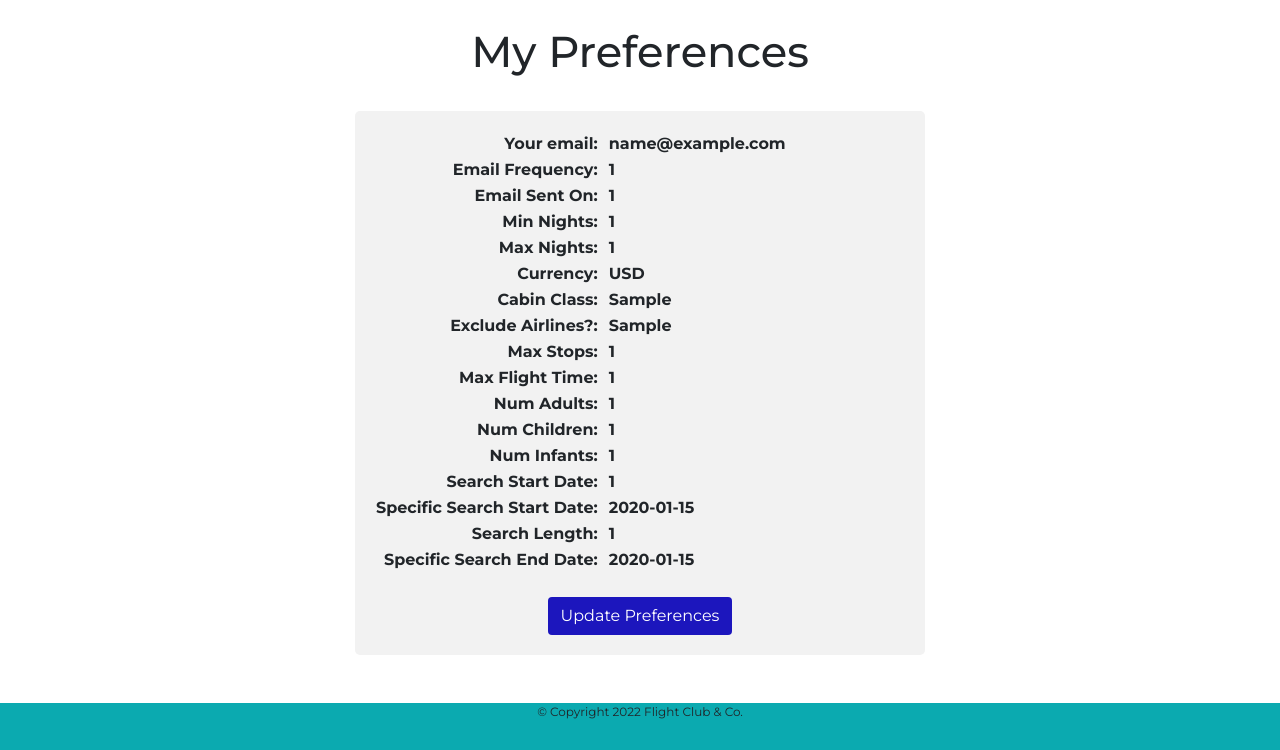
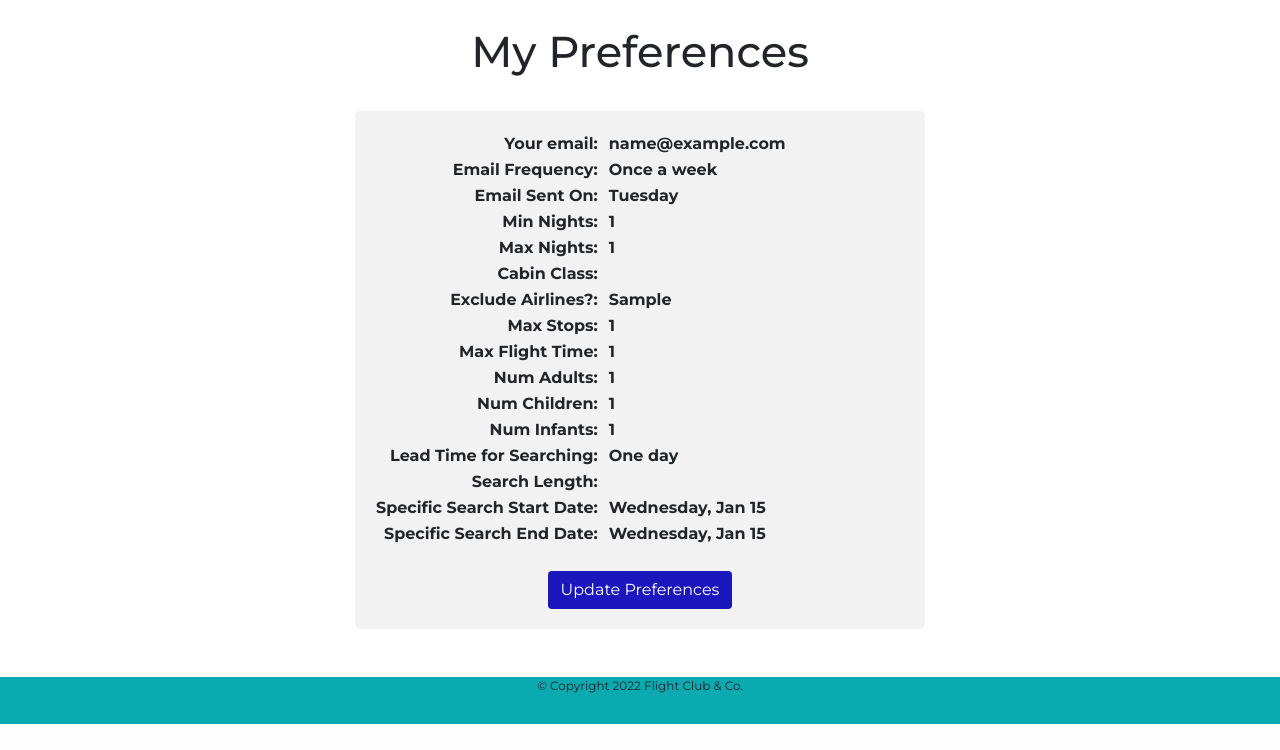
Before and after one commit to gregh13/Flight-Club, a Flask app: page /my_preferences in a window 1280 px wide. Shown: the part 102-852 px from the top of the page. After the commit the page ends 826 px from the top, so only its background shows below. Run offline with Flask 2, Linux system fonts and the light colour scheme; a user stored in the database is signed in; tables that the repository leaves empty hold one stand-in row (values such as "Sample post"); parts of the project's set-up code (start-up, migrations or seed data) failed here and were passed over; some libraries are stand-ins or nearby versions.

Commit message:
Add dictionaries to 'my preferences' to help turn user database values back into the front-end friendly choices they are familiar with

```diff
--- a/main.py
+++ b/main.py
@@ -5,7 +5,7 @@ from flask_sqlalchemy import SQLAlchemy
 from sqlalchemy.orm import relationship
 from sqlalchemy.ext.declarative import declarative_base
 from flask_login import UserMixin, login_user, LoginManager, login_required, current_user, logout_user
-from forms import RegisterForm, LoginForm, PreferenceForm, DestinationForm, TrialForm
+from forms import RegisterForm, LoginForm, PreferenceForm, DestinationForm
 from functools import wraps
 from iata_codes import all_cities_international
 # from datetime import date, datetime
@@ -52,6 +52,7 @@ class Destinations(db.Model, Base):
     # back_populates to whatever you named the relationship in the parent/child
     user_dest = relationship("User", back_populates="destinations")
     home_airport = db.Column(db.String(50))
+    currency = db.Column(db.String(50))
     city1 = db.Column(db.String(100))
     price1 = db.Column(db.Integer)
     city2 = db.Column(db.String(100))
@@ -85,7 +86,6 @@ class Preferences(db.Model, Base):
     email_day = db.Column(db.Integer)
     min_nights = db.Column(db.Integer, nullable=False)
     max_nights = db.Column(db.Integer, nullable=False)
-    currency = db.Column(db.String(50), nullable=False)
     cabin_class = db.Column(db.String(50), nullable=False)
     exclude_airlines = db.Column(db.String(100), nullable=False)
     max_stops = db.Column(db.Integer)
@@ -169,14 +169,14 @@ def user_home():
     page_title = f"Hello, {user_name}"
     return render_template("user_home.html", page_title=page_title)
 
-@app.route('/new', methods=["GET", "POST"])
-def new():
-    cities = all_cities_international
-    form = TrialForm()
-    if form.validate_on_submit():
-        print("Success")
-        print(form.trial.data)
-    return render_template('new_register.html', form=form, cities=cities)
+# @app.route('/new', methods=["GET", "POST"])
+# def new():
+#     cities = all_cities_international
+#     form = TrialForm()
+#     if form.validate_on_submit():
+#         print("Success")
+#         print(form.trial.data)
+#     return render_template('new_register.html', form=form, cities=cities)
 
 @app.route('/my_destinations')
 @login_required
@@ -240,6 +240,7 @@ def update_destinations():
         print (update_list)
 
         user_des.home_airport = form.home_airport.data.upper()
+        user_des.currency = form.currency.data
         user_des.city1 = update_list[0]
         user_des.price1 = update_list[1]
         user_des.city2 = update_list[2]
@@ -273,11 +274,27 @@ def update_destinations():
 def my_preferences():
     page_title = "My Preferences"
     prefs = Preferences.query.filter_by(user_pref_id=current_user.id).first()
-    # Turn the query object info into a dictionary with column name: value
-    # pref_dict = dict((col, getattr(prefs, col)) for col in Preferences.__table__.columns.keys())
-    # print(pref_dict)
 
-    return render_template("my_preferences.html", page_title=page_title, prefs=prefs)
+    email_freq_dict = {1: "Once a week", 2: "Once every two weeks", 4: "Once a month"}
+    email_day_dict = {0: "Monday", 1: "Tuesday", 2: "Wednesday", 3: "Thursday", 4: "Friday", 5: "Saturday", 6: "Sunday"}
+    cabin_class_dict = {'M': 'Economy', 'W': 'Premium Economy', 'C': 'Business', 'F': 'First Class'}
+    lead_time_dict = {1: 'One day', 7: 'One week', 14: 'Two weeks', 21: 'Three weeks', 30: 'One month',
+                      60: 'Two months', 90: 'Three months', 0: 'Using Specific Date'}
+    search_length_dict = {7: 'One week', 14: 'Two weeks', 21: 'Three weeks', 30: 'One month',
+                          60: 'Two months', 90: 'Three months', 120: 'Four months', 0: 'Using Specific Date'}
+    specific_start = None
+    specific_end = None
+    if prefs.specific_search_start_date:
+        specific_start = prefs.specific_search_start_date.strftime('%A, %b %-d')
+    if prefs.specific_search_end_date:
+        specific_end = prefs.specific_search_end_date.strftime('%A, %b %-d')
+
+    preferences_dictionary = {"email_freq": email_freq_dict, "email_day": email_day_dict,
+                              "cabin_class": cabin_class_dict, "lead_time_start": lead_time_dict,
+                              "search_length": search_length_dict, "specific_start": specific_start,
+                              "specific_end": specific_end}
+
+    return render_template("my_preferences.html", page_title=page_title, prefs=prefs, pref_dict=preferences_dictionary)
 
 
 @app.route('/update_preferences', methods=['GET', 'POST'])
@@ -302,7 +319,6 @@ def update_preferences():
         prefs.email_day = form.email_day.data
         prefs.min_nights = form.min_nights.data
         prefs.max_nights = form.max_nights.data
-        prefs.currency = form.currency.data
         prefs.cabin_class = form.cabin_class.data
         prefs.exclude_airlines = form.exclude_airlines.data
         prefs.max_stops = form.max_stops.data
@@ -370,7 +386,6 @@ def register():
             email_day=4,
             min_nights=2,
             max_nights=7,
-            currency='USD',
             cabin_class='M',
             exclude_airlines='True',
             max_stops=3,
--- a/templates/my_preferences.html
+++ b/templates/my_preferences.html
@@ -9,24 +9,21 @@
         <div>
           <table>
             <tr><td style="text-align: right; padding-right: 10px"><strong>Your email:</strong></td><td style="text-align: left"><strong>{{ prefs.email }}</strong></td></tr>
-            <tr><td style="text-align: right; padding-right: 10px"><strong>Email Frequency:</strong></td><td style="text-align: left"><strong>{{ prefs.email_frequency }}</strong></td></tr>
-            <tr><td style="text-align: right; padding-right: 10px"><strong>Email Sent On:</strong></td><td style="text-align: left"><strong>{{ prefs.email_day }}</strong></td></tr>
+            <tr><td style="text-align: right; padding-right: 10px"><strong>Email Frequency:</strong></td><td style="text-align: left"><strong>{{ pref_dict.email_freq[prefs.email_frequency] }}</strong></td></tr>
+            <tr><td style="text-align: right; padding-right: 10px"><strong>Email Sent On:</strong></td><td style="text-align: left"><strong>{{ pref_dict.email_day[prefs.email_day] }}</strong></td></tr>
             <tr><td style="text-align: right; padding-right: 10px"><strong>Min Nights:</strong></td><td style="text-align: left"><strong>{{ prefs.min_nights }}</strong></td></tr>
             <tr><td style="text-align: right; padding-right: 10px"><strong>Max Nights:</strong></td><td style="text-align: left"><strong>{{ prefs.max_nights }}</strong></td></tr>
-            <tr><td style="text-align: right; padding-right: 10px"><strong>Currency: </strong></td><td style="text-align: left"><strong>{{ prefs.currency }}</strong></td></tr>
-            <tr><td style="text-align: right; padding-right: 10px"><strong>Cabin Class:</strong></td><td style="text-align: left"><strong>{{ prefs.cabin_class }}</strong></td></tr>
+            <tr><td style="text-align: right; padding-right: 10px"><strong>Cabin Class:</strong></td><td style="text-align: left"><strong>{{ pref_dict.cabin_class[prefs.cabin_class] }}</strong></td></tr>
             <tr><td style="text-align: right; padding-right: 10px"><strong>Exclude Airlines?:</strong></td><td style="text-align: left"><strong>{{ prefs.exclude_airlines }}</strong></td></tr>
             <tr><td style="text-align: right; padding-right: 10px"><strong>Max Stops:</strong></td><td style="text-align: left"><strong>{{ prefs.max_stops }}</strong></td></tr>
             <tr><td style="text-align: right; padding-right: 10px"><strong>Max Flight Time:</strong></td><td style="text-align: left"><strong>{{ prefs.max_flight_time }}</strong></td></tr>
             <tr><td style="text-align: right; padding-right: 10px"><strong>Num Adults:</strong></td><td style="text-align: left"><strong>{{ prefs.num_adults }}</strong></td></tr>
             <tr><td style="text-align: right; padding-right: 10px"><strong>Num Children:</strong></td><td style="text-align: left"><strong>{{ prefs.num_children }}</strong></td></tr>
             <tr><td style="text-align: right; padding-right: 10px"><strong>Num Infants:</strong></td><td style="text-align: left"><strong>{{ prefs.num_infants }}</strong></td></tr>
-            <tr><td style="text-align: right; padding-right: 10px"><strong>Search Start Date:</strong></td><td style="text-align: left"><strong>{{ prefs.search_start_date }}</strong></td></tr>
-          {% if prefs.specific_search_start_date: %}
-            <tr><td style="text-align: right; padding-right: 10px"><strong>Specific Search Start Date:</strong></td><td style="text-align: left"><strong>{{ prefs.specific_search_start_date }}</strong></td></tr>
-          {% endif %}
-            <tr><td style="text-align: right; padding-right: 10px"><strong>Search Length:</strong></td><td style="text-align: left"><strong>{{ prefs.search_length }}</strong></td></tr>
-            <tr><td style="text-align: right; padding-right: 10px"><strong>Specific Search End Date:</strong></td><td style="text-align: left"><strong>{{ prefs.specific_search_end_date }}</strong></td></tr>
+            <tr><td style="text-align: right; padding-right: 10px"><strong>Lead Time for Searching:</strong></td><td style="text-align: left"><strong>{{ pref_dict.lead_time_start[prefs.search_start_date] }}</strong></td></tr>
+            <tr><td style="text-align: right; padding-right: 10px"><strong>Search Length:</strong></td><td style="text-align: left"><strong>{{ pref_dict.search_length[prefs.search_length] }}</strong></td></tr>
+            <tr><td style="text-align: right; padding-right: 10px"><strong>Specific Search Start Date:</strong></td><td style="text-align: left"><strong>{{ pref_dict.specific_start }}</strong></td></tr>
+            <tr><td style="text-align: right; padding-right: 10px"><strong>Specific Search End Date:</strong></td><td style="text-align: left"><strong>{{ pref_dict.specific_end }}</strong></td></tr>
             </table>
         </div>
         <br>
```
